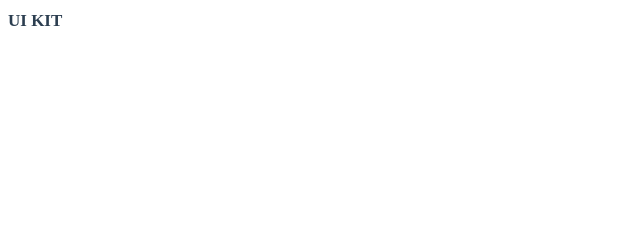
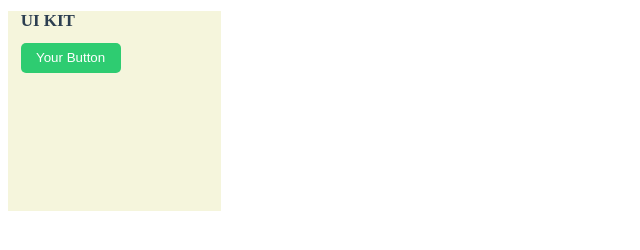
Before and after one commit to hugobetelu1992/uikit, a plain HTML site: page uikit/index.html in a window 1280 px wide. Shown: the whole page, without its empty margins (0-640 px from the left). Drawn offline with Linux system fonts and the light colour scheme.

Commit message:
add button

```diff
--- a/uikit/index.html
+++ b/uikit/index.html
@@ -8,6 +8,9 @@
     <title>Document</title>
 </head>
 <body>
+    <div id="container">
     <h1> UI KIT</h1>
+<button type="submit" class="btn"><a href="https://www.google.fr" class="link">Your Button</a></button>
+    </div>
 </body>
 </html>
--- a/uikit/style.css
+++ b/uikit/style.css
@@ -1,4 +1,28 @@
+#container{
+    width: 200px;
+    height: 200px;
+    background-color: beige;
+    padding-left: 1%;
+}
+
 h1{
     font-size: 17px;
     color: #2c3e50;
 }
+
+/* Button properties */
+.btn{
+    width: 100px;
+    height : 30px;
+    background-color: #2ecc71;
+    border: none;
+    border-radius: 5px;
+    color: white;
+}
+.btn:hover{
+    background-color:#27ae60;
+}
+.link{
+    text-decoration: none;
+    color: white;
+}
```
